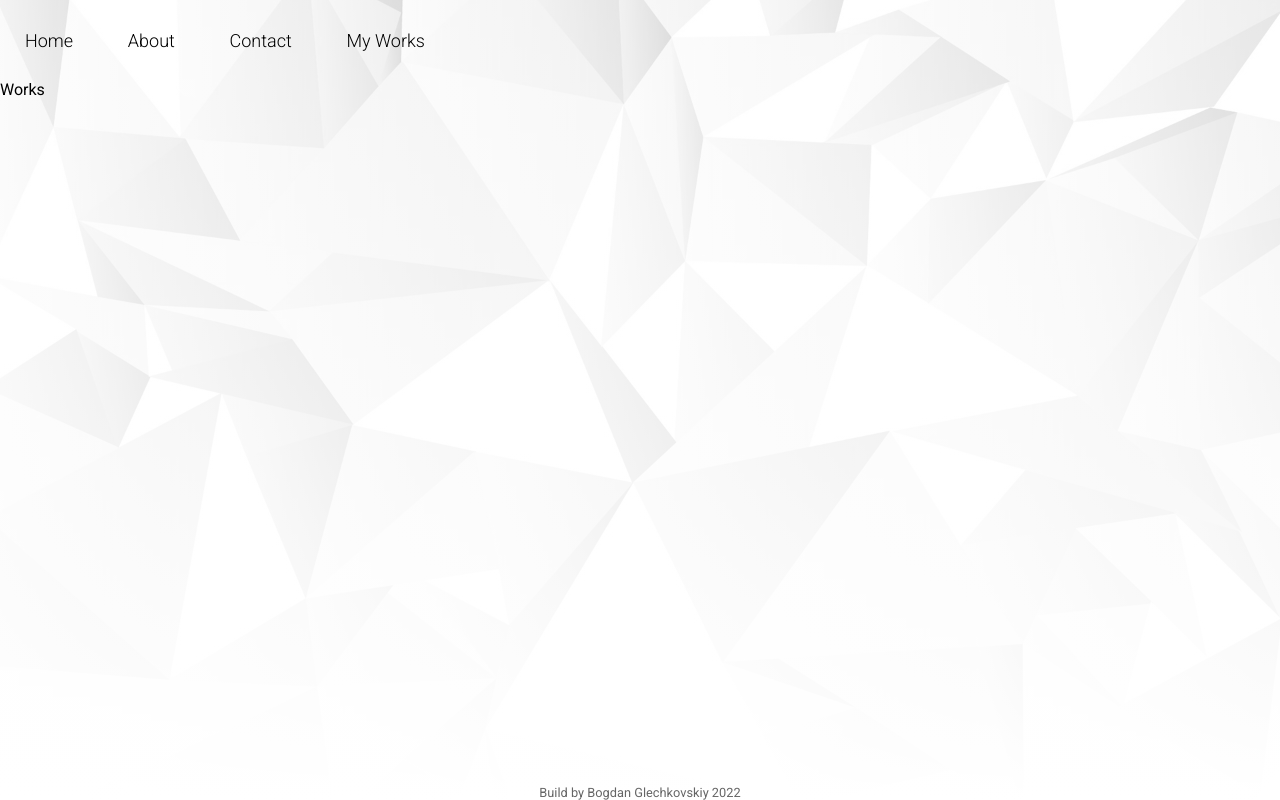
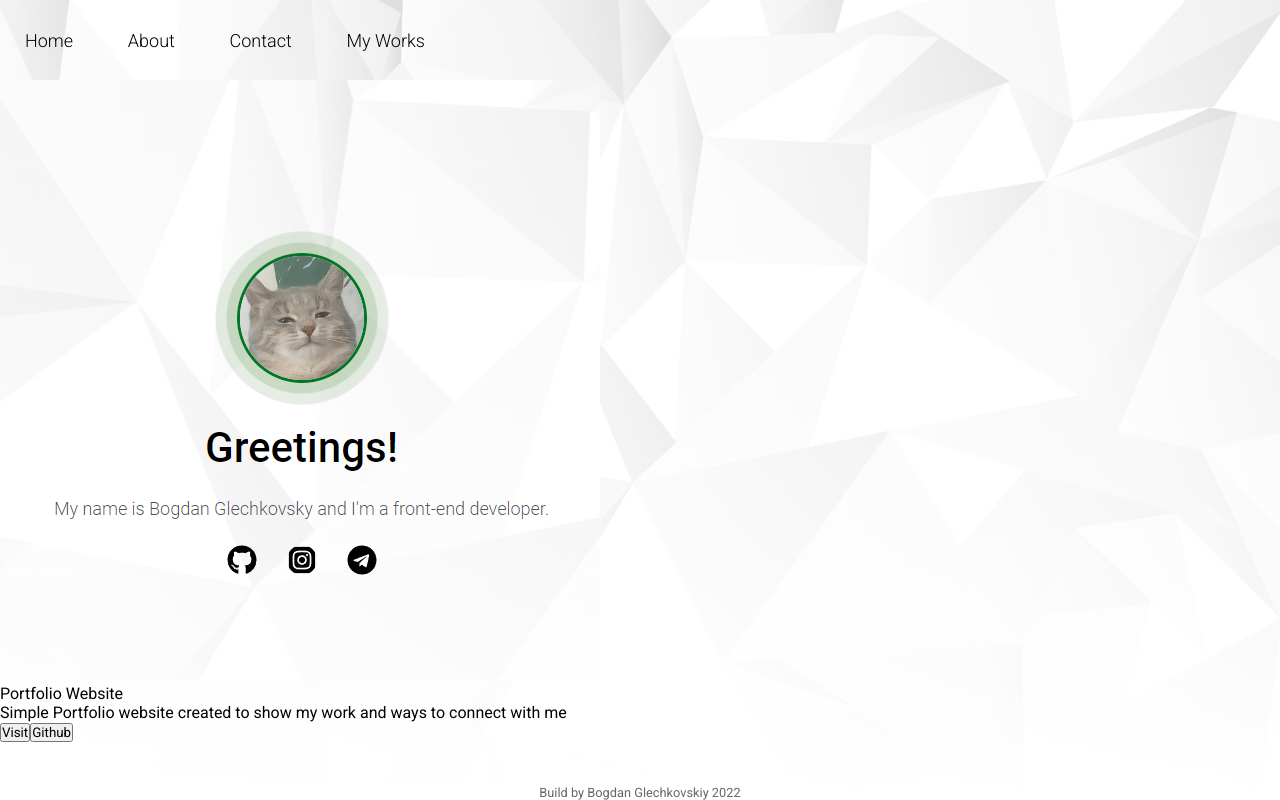
Before and after one commit to bogdaaaaan/personal-page, a React (Create React App) app: page /works in a window 1280 px wide. Built offline with nearby package versions, Linux system fonts and the light colour scheme.

Commit message:
added card template component

```diff
--- a/src/App.js
+++ b/src/App.js
@@ -15,14 +15,12 @@ function App() {
             <Router>
                 <Navbar />
 
-                <div className="content">
                 <Routes>
                     <Route path="/" element={<Home />}></Route>
                     <Route path="/about" element={<About />}></Route>
                     <Route path="/contact" element={<Contact />}></Route>
                     <Route path="/works" element={<Works />}></Route>
                 </Routes>
-                </div>
 
                 <Footer />
             </Router>
--- /dev/null
+++ b/src/components/Card/Card.jsx
@@ -0,0 +1,25 @@
+
+
+const Card = (props) => {
+    const info = props.props;
+
+    return (
+        <div className="card">
+            <div className="card-photo">
+                <img src={info.photo} alt={info.alt} />
+            </div>
+            <div className="card-title">
+                {info.title}
+            </div>
+            <div className="card-description">
+                {info.description}
+            </div>
+            <div className="card-buttons">
+                <button>Visit</button>
+                <button>Github</button>
+            </div>
+        </div>
+    )
+}
+
+export default Card;
--- a/src/pages/About/About.jsx
+++ b/src/pages/About/About.jsx
@@ -1,4 +1,15 @@
 const About = () => {
-    return <div>About</div>;
+    return <div>
+        About me
+
+        Hello! My name is Bogdan Glechkovsky and I love working with the web. I have been studying this field for more than three years and have experience in developing various interesting projects - from simple websites and games to complex online platforms and programs.
+
+        I am always ready to try a new approach or technology in web development. It is not difficult for me to quickly learn new technology from scratch and continue to develop my knowledge in it.
+
+        For me, it was important to have fun when it came to web development. If the development of the project is boring and uninteresting, I will not be able to give it my best.
+
+        I try to use not only my own knowledge, but also look for other approaches to solving problems. While studying web development, I learned how to prepare several options for solving problems using different technologies in advance.
+
+    </div>;
 };
 export default About;
--- a/src/pages/Home/Home.module.css
+++ b/src/pages/Home/Home.module.css
@@ -2,10 +2,10 @@
     height: 60vh;
     width: 100%;
     display: flex;
-    justify-content: space-evenly;
+    justify-content: center;
     align-items: center;
     flex-direction: column;
-
+    flex: 1 1 auto;
     padding: 3vh 0;
 }
 
@@ -14,6 +14,7 @@
     justify-content: space-around;
     align-items: center;
     flex-direction: column;
+    margin-top: 35px;
 }
 
 .home-avatar__image {
--- a/src/pages/Works/Works.jsx
+++ b/src/pages/Works/Works.jsx
@@ -1,4 +1,14 @@
+import Card from "../../components/Card/Card";
+
+import portfolio from '../../images/portfolio.png';
+
 const Works = () => {
-    return <div>Works</div>;
+    const info = {photo: portfolio, alt:'portfolio', title: "Portfolio Website", description: "Simple Portfolio website created to show my work and ways to connect with me"};
+
+    return (
+        <div className="works-table">
+            <Card props={info}/>
+        </div>
+    );
 };
 export default Works;
```
Also changed, not shown: src/components/Card/Card.module.css (added), src/images/portfolio.png (added). Lines whose indentation alone changed are shown as unchanged.
